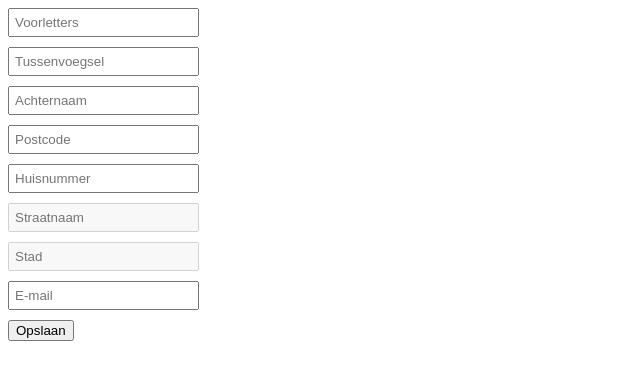
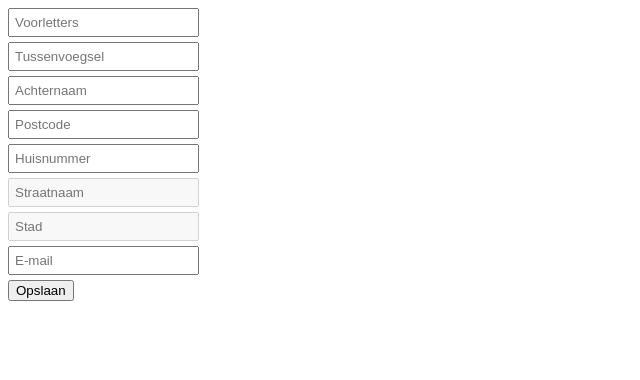
Before and after one commit to EnesOG/incentro, a React (Create React App) app: page / in a window 1280 px wide. Shown: the top 380 px of the page, without its empty margins (0-640 px from the left). Built offline with nearby package versions, Linux system fonts and the light colour scheme.

Commit message:
Created Form component and added spinner to Textfield

```diff
--- a/src/App/index.tsx
+++ b/src/App/index.tsx
@@ -1,12 +1,17 @@
+import axios from "axios";
+import { useMutation } from "react-query";
 import CreateForm from "../forms/CreateForm";
-import { GlobalStyle } from "./styles/Global";
+import { Incentronaut } from "./types";
 
 const App = () => {
+	const create = useMutation((data: Incentronaut) =>
+		axios.post("http://mockbin.org/", data)
+	);
 	return (
-		<div>
-			<GlobalStyle />
-			<CreateForm />
-		</div>
+		<CreateForm
+			isMutating={create.isLoading}
+			onCreate={(data) => create.mutate(data)}
+		/>
 	);
 };
 
--- a/src/components/Form/Form.tsx
+++ b/src/components/Form/Form.tsx
@@ -1,7 +1,7 @@
 import styled from "styled-components";
 
 const Form = styled.form`
-	& div {
+	& > div {
 		margin-bottom: 0.5rem;
 	}
 `;
--- a/src/components/Textfield/Textfield.styles.ts
+++ b/src/components/Textfield/Textfield.styles.ts
@@ -8,5 +8,19 @@ export const Container = styled.div`
 `;
 
 export const Inner = styled.div`
-  display:inline-block;
+  display: inline-block;
 `
+
+export const Wrapper = styled.div`
+  position: relative;
+
+  & div {
+    display: flex;
+    align-items: center;
+    position: absolute;
+    right: 0.5rem;
+    zIndex: 2;
+    top: 50%;
+    transform: translateY(-50%);
+  }
+`;
--- a/src/components/Textfield/Textfield.tsx
+++ b/src/components/Textfield/Textfield.tsx
@@ -3,13 +3,19 @@ import * as Styled from "./Textfield.styles";
 import Input from "../Input/Input";
 import Alert from "../Alert/Alert";
 import { forwardRef, memo } from "react";
+import Loader from "react-loader-spinner";
 
 const Textfield = forwardRef<HTMLInputElement, TextfieldProps>(
-	({ error, ...props }, ref) => {
+	({ isLoading = false, error, ...props }, ref) => {
 		return (
 			<Styled.Container>
 				<Styled.Inner>
-					<Input ref={ref} {...props} />
+					<Styled.Wrapper>
+						<Input ref={ref} {...props} />
+						{isLoading && (
+							<Loader type="TailSpin" color="#00BFFF" height={20} width={20} />
+						)}
+					</Styled.Wrapper>
 					{error && <Alert>{error}</Alert>}
 				</Styled.Inner>
 			</Styled.Container>
--- a/src/components/Textfield/Textfield.types.ts
+++ b/src/components/Textfield/Textfield.types.ts
@@ -2,4 +2,5 @@ import { InputProps } from "../Input/Input.types";
 
 export interface TextfieldProps extends InputProps {
   error?:string;
+  isLoading?: boolean;
 }
--- a/src/forms/CreateForm.tsx
+++ b/src/forms/CreateForm.tsx
@@ -1,17 +1,35 @@
+import { useEffect } from "react";
 import { SubmitHandler, useForm } from "react-hook-form";
 import { emailPattern, postalCodePattern } from "../App/constants/patterns";
+import useAddressValidatorHook from "../App/hooks/useAddressValidatorHook";
 import { Incentronaut } from "../App/types";
 import Form from "../components/Form/Form";
 import Textfield from "../components/Textfield/Textfield";
 
-const Create = () => {
+interface CreateProps {
+	onCreate: (data: Incentronaut) => void;
+	isMutating?: boolean;
+}
+
+const Create = ({ onCreate, isMutating = false }: CreateProps) => {
 	const {
 		register,
 		handleSubmit,
+		control,
+		setValue,
 		formState: { errors },
-	} = useForm<Incentronaut>();
+	} = useForm<Incentronaut>({ reValidateMode: "onChange", mode: "onChange" });
+	const { data, isLoading } = useAddressValidatorHook({ control, errors });
 
-	const onSubmit: SubmitHandler<Incentronaut> = (data) => console.log(data);
+	const onSubmit: SubmitHandler<Incentronaut> = (data) => onCreate(data);
+
+	useEffect(() => {
+		const properties = data?.feature?.properties;
+		const street = properties?.street;
+		const city = properties?.city;
+		city && setValue("city", city);
+		street && setValue("street_name", street);
+	}, [data?.feature, setValue]);
 
 	return (
 		<Form onSubmit={handleSubmit(onSubmit)}>
@@ -44,6 +62,7 @@ const Create = () => {
 			/>
 
 			<Textfield
+				isLoading={isLoading}
 				placeholder="Postcode"
 				error={errors?.postal_code?.message}
 				{...register("postal_code", {
@@ -59,6 +78,7 @@ const Create = () => {
 			/>
 
 			<Textfield
+				isLoading={isLoading}
 				min={0}
 				type={"number"}
 				placeholder="Huisnummer"
@@ -79,14 +99,14 @@ const Create = () => {
 				disabled
 				placeholder="Straatnaam"
 				error={errors?.street_name?.message}
-				{...register("street_name")}
+				{...register("street_name", { required: true })}
 			/>
 
 			<Textfield
 				disabled
 				placeholder="Stad"
 				error={errors?.city?.message}
-				{...register("city")}
+				{...register("city", { required: true })}
 			/>
 
 			<Textfield
@@ -104,7 +124,9 @@ const Create = () => {
 				})}
 			/>
 
-			<button type="submit">Opslaan</button>
+			<button disabled={isMutating} type="submit">
+				Opslaan
+			</button>
 		</Form>
 	);
 };
```
Also changed, not shown: src/App/types/index.ts (+34 -1 lines).
